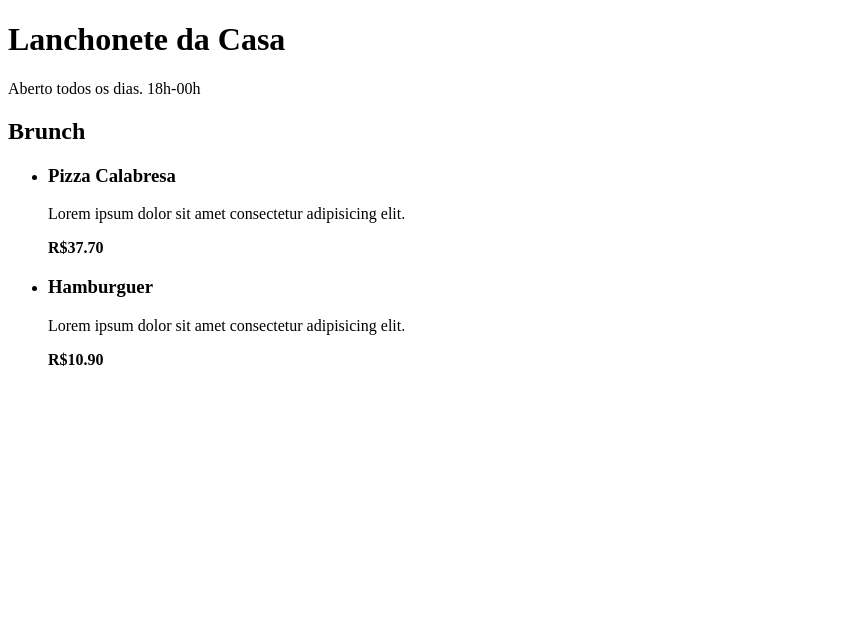
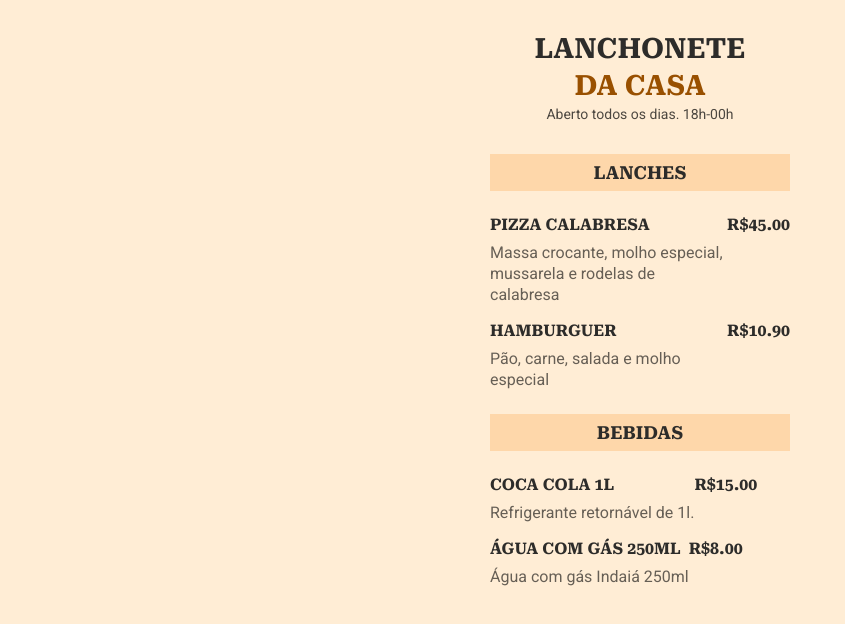
Before and after one commit to HevertonL/maratona-explorer, a plain HTML site: page index.html in a window 1280 px wide. Shown: the whole page, without its empty margins (0-845 px from the left). Drawn offline with Linux system fonts and the light colour scheme.

Commit message:
Aula 02 - Implementação do CSS

```diff
--- a/index.html
+++ b/index.html
@@ -1,32 +1,37 @@
 <!DOCTYPE html>
 <html lang="pt-br">
   <head>
+    <link rel="preconnect" href="https://fonts.googleapis.com">
+    <link rel="preconnect" href="https://fonts.gstatic.com" crossorigin>
+    <link href="https://fonts.googleapis.com/css2?family=Roboto&family=Roboto+Serif:opsz,wght@8..144,700&display=swap" rel="stylesheet">
     <meta charset="UTF-8">
     <meta name="viewport" content="width=device-width, initial-scale=1.0">
-    <title>RocketCoffee</title>
+    <link rel="stylesheet" href="style.css">
+    <title>Lanchonete da Casa</title>
   </head>
 
   <body>
 
     <header>
-      <h1>Lanchonete da Casa</h1>
+      <h1>Lanchonete</h1>
+      <h1><span>da Casa</span></h1>
       <p>Aberto todos os dias. 18h-00h</p>
     </header>
 
     <section>
-      <h2>Brunch</h2>
+      <h2>Lanches</h2>
 
       <ul>
         <li>
           <div class="details">
             <h3>Pizza Calabresa</h3>
             <p class="description">
-              Lorem ipsum dolor sit amet consectetur adipisicing elit.
+              Massa crocante, molho especial, mussarela e rodelas de calabresa
             </p>
           </div>
 
           <strong class="price">
-            R$37.70
+            R$45.00
           </strong>
         </li>
 
@@ -34,7 +39,7 @@
           <div class="details">
             <h3>Hamburguer</h3>
             <p class="description">
-              Lorem ipsum dolor sit amet consectetur adipisicing elit.
+              Pão, carne, salada e molho especial
             </p>
           </div>
 
@@ -46,5 +51,37 @@
       </ul>
     </section>
 
+    <section>
+      <h2>Bebidas</h2>
+
+      <ul>
+        <li>
+          <div class="details">
+            <h3>Coca Cola 1l</h3>
+            <p class="description">
+              Refrigerante retornável de 1l.
+            </p>
+          </div>
+
+          <strong class="price">
+            R$15.00
+          </strong>
+        </li>
+
+        <li>
+          <div class="details">
+            <h3>Água com gás 250ml</h3>
+            <p class="description">
+              Água com gás Indaiá 250ml
+            </p>
+          </div>
+
+          <strong class="price">
+            R$8.00
+          </strong>
+        </li>
+
+      </ul>
+    </section>
   </body>
 </html>
--- /dev/null
+++ b/style.css
@@ -0,0 +1,81 @@
+/* Global */
+
+* {
+  margin: 0;
+  padding: 0;
+}
+
+body {
+  background-color: #ffedd5;
+  font-family: 'Roboto', sans-serif;
+}
+
+/* Fonts */
+
+h1, h2, h3, .price {
+  font-family: 'Roboto Serif', serif;
+  text-transform: uppercase;
+  color: #2d2c2a;
+ }
+
+ul {
+  list-style: none;
+}
+
+header {
+  padding: 32px 0;
+  text-align: center;
+}
+
+header h1 {
+  margin-bottom: 4px;
+  font-size: 28px;
+}
+
+header h1 span {
+  color: #995000;
+}
+
+header p {
+  font-size: 14px;
+  line-height: 16px;
+
+  color: rgba(0, 0, 0, 0.7);
+}
+
+header, section {
+  max-width: 300px;
+  margin: 0 auto;
+}
+
+section {
+  margin-bottom: 24px;
+}
+
+section h2 {
+  background-color: #fed7aa;
+  padding: 8px 16px;
+  text-align: center;
+  margin-bottom: 24px;
+  font-size: 18px;
+}
+
+ul li {
+  margin-bottom: 16px;
+  display: flex;
+
+}
+
+li .details {
+  max-width: 240px;
+}
+
+.details h3 {
+  margin-bottom: 8px;
+  font-size: 16px;
+}
+
+.details p {
+  color: rgba(0, 0, 0, 0.6);
+  line-height: 21px;
+}
```
